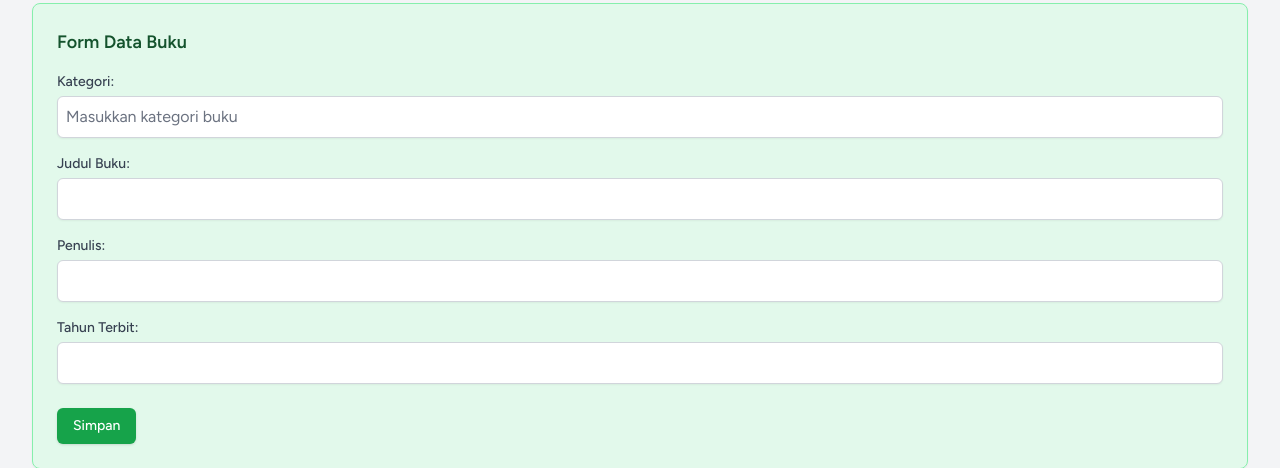
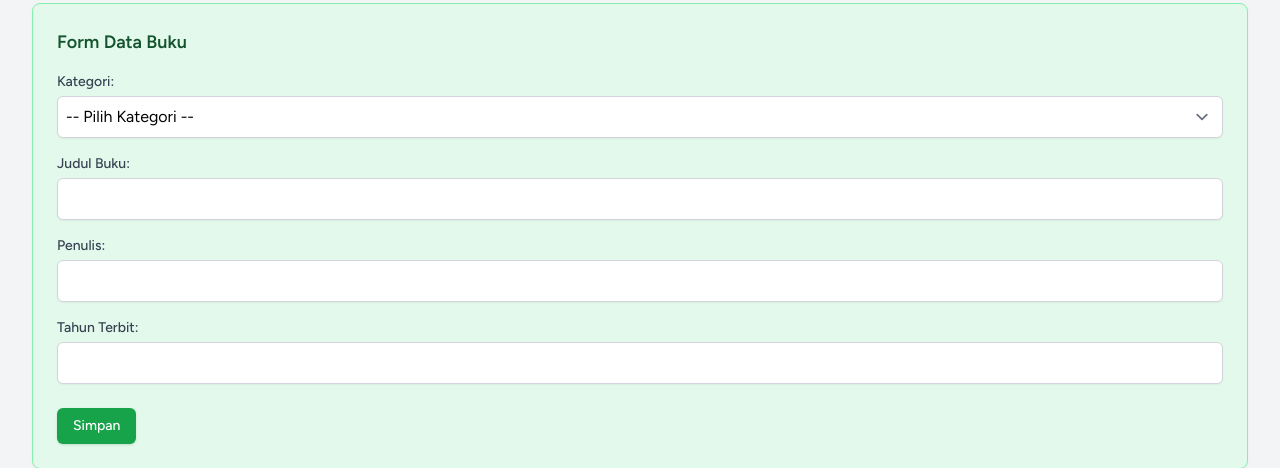
Before and after one commit to fhraannsa/perpustakaan_250441100096, a Laravel app: page /buku in a window 1280 px wide. Shown: the part 216-684 px from the top of the page. Run offline with Laravel 12, Linux system fonts and the light colour scheme; a user stored in the database is signed in; data comes from the database, SQL or seed files in the repository; style sheets or scripts are compiled from the project's sources; some libraries are stand-ins or nearby versions.

Commit message:
soal 6: perbaikan soal 6

```diff
--- a/resources/views/buku/index.blade.php
+++ b/resources/views/buku/index.blade.php
@@ -29,18 +29,14 @@
                     <div id="method-container"></div>
 
                     <div class="mb-4">
-                        <label for="kategori_id" class="block text-sm font-medium text-gray-700 mb-1">
-                            Kategori:
-                        </label>
-                        <input
-                            type="text"
-                            id="kategori_id"
-                            name="kategori_id"
-                            value="{{ old('kategori_id') }}"
-                            placeholder="Masukkan kategori buku"
-                            class="w-full border-gray-300 rounded-md shadow-sm p-2 border bg-white"
-                            required
-                        >
+                        <label for="kategori_id" class="block text-sm font-medium text-gray-700 mb-1">Kategori:</label>
+                        <select name="kategori_id" id="kategori_id" class="w-full border-gray-300 rounded-md shadow-sm p-2 border bg-white" required>
+                            <option value="">-- Pilih Kategori --</option>
+                            <option value="Novel" {{ old('kategori_id') == 'Novel' ? 'selected' : '' }}>Novel</option>
+                            <option value="Bisnis" {{ old('kategori_id') == 'Bisnis' ? 'selected' : '' }}>Bisnis</option>
+                            <option value="Teknologi" {{ old('kategori_id') == 'Teknologi' ? 'selected' : '' }}>Teknologi</option>
+                            <option value="Sains" {{ old('kategori_id') == 'Sains' ? 'selected' : '' }}>Sains</option>
+                        </select>
                     </div>
                     <div class="mb-4">
                         <label for="input-judul" class="block text-sm font-medium text-gray-700 mb-1">Judul Buku:</label>
```
